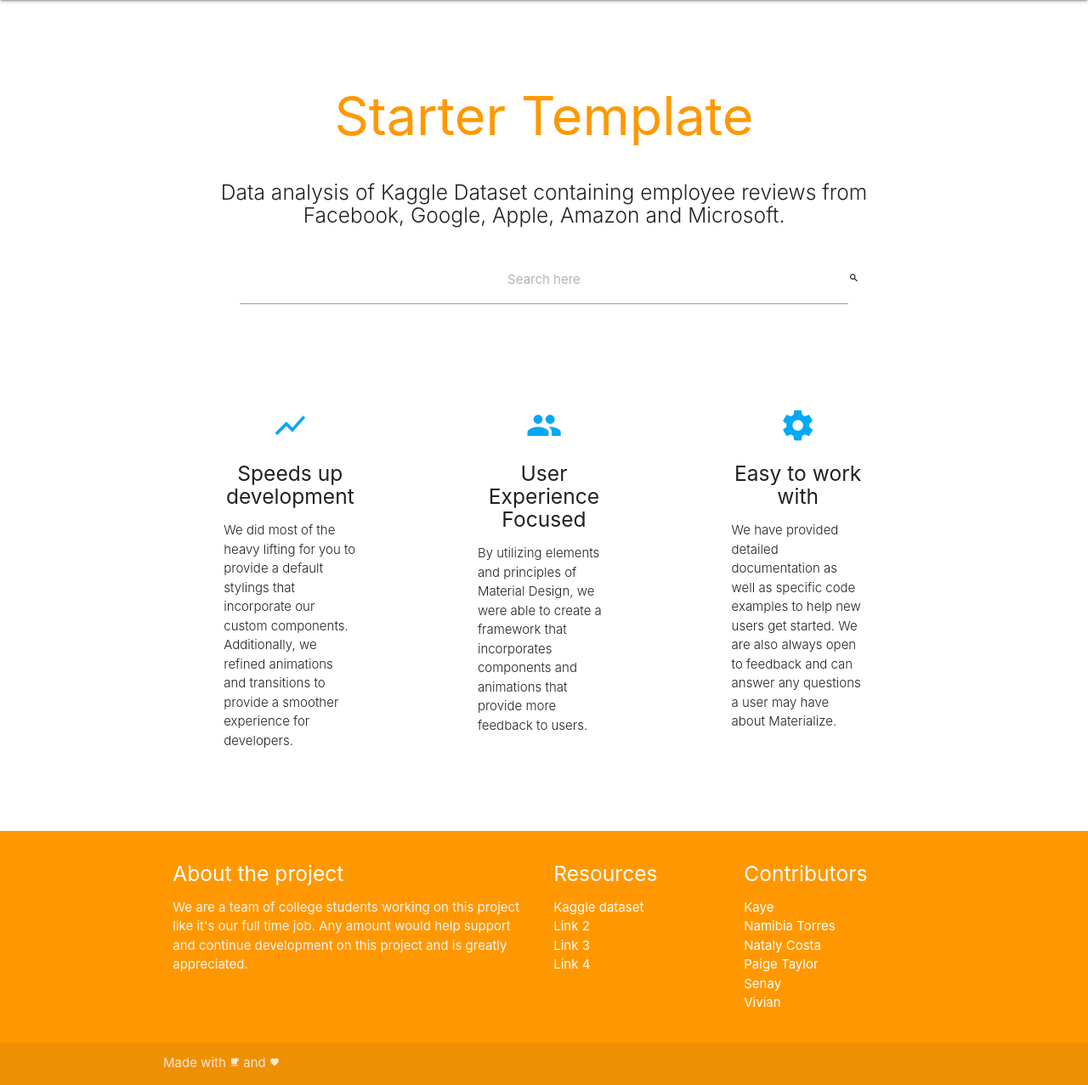
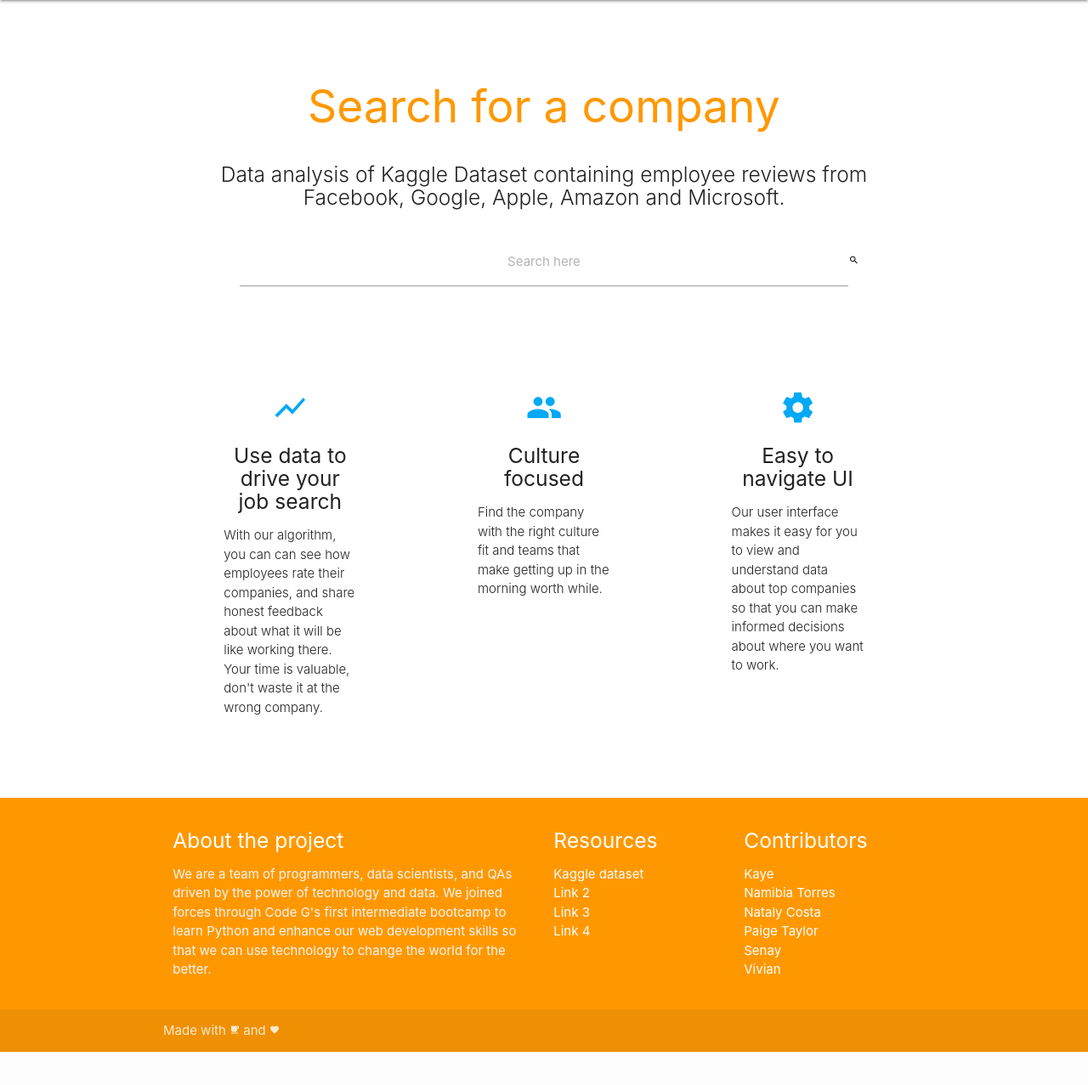
Before and after one commit to NamibiaLT/Code_G_Final_Project, a Flask app: page / in a window 1280 px wide. Shown: the part 64-1341 px from the top of the page at 85% size. After the commit the page ends 1302 px from the top, so only its background shows below. Run offline with Flask 2, Linux system fonts and the light colour scheme; style sheets or scripts are compiled from the project's sources; some libraries are stand-ins or nearby versions.

Commit message:
Changed template text to actual text

```diff
--- a/reviews_app/backend/templates/index.html
+++ b/reviews_app/backend/templates/index.html
@@ -20,7 +20,7 @@
   <div class="section no-pad-bot" id="index-banner">
     <div class="container first">
       <br><br>
-      <h1 class="header center orange-text">Starter Template</h1>
+      <h2 class="header center orange-text">Search for a company</h2>
       <div class="row center">
         <h5 class="header col s12 light">Data analysis of Kaggle Dataset containing employee reviews from Facebook, Google, Apple, Amazon and Microsoft.</h5>
       </div>
@@ -48,32 +48,30 @@
         <div class="col s12 m4">
           <div class="icon-block">
             <h2 class="center light-blue-text"><i class="material-icons">show_chart</i></h2>
-            <h5 class="center">Speeds up development</h5>
+            <h5 class="center">Use data to drive your job search</h5>
 
-            <p class="light">We did most of the heavy lifting for you to provide a default stylings that incorporate
-              our custom components. Additionally, we refined animations and transitions to provide a smoother
-              experience for developers.</p>
+            <p class="light">
+              With our algorithm, you can can see how employees rate their companies, and share honest feedback about what it will be like working there.
+              Your time is valuable, don't waste it at the wrong company.</p>
           </div>
         </div>
 
         <div class="col s12 m4">
           <div class="icon-block">
             <h2 class="center light-blue-text"><i class="material-icons">group</i></h2>
-            <h5 class="center">User Experience Focused</h5>
+            <h5 class="center">Culture focused</h5>
 
-            <p class="light">By utilizing elements and principles of Material Design, we were able to create a
-              framework that incorporates components and animations that provide more feedback to users.</p>
+            <p class="light"> Find the company with the right culture fit and teams that make getting up in the morning worth while.
+              </p>
           </div>
         </div>
 
         <div class="col s12 m4">
           <div class="icon-block">
             <h2 class="center light-blue-text"><i class="material-icons">settings</i></h2>
-            <h5 class="center">Easy to work with</h5>
+            <h5 class="center">Easy to navigate UI</h5>
 
-            <p class="light">We have provided detailed documentation as well as specific code examples to help new
-              users get started. We are also always open to feedback and can answer any questions a user may have about
-              Materialize.</p>
+            <p class="light">Our user interface makes it easy for you to view and understand data about top companies so that you can make informed decisions about where you want to work.</p>
           </div>
         </div>
       </div>
@@ -87,9 +85,7 @@
       <div class="row">
         <div class="col l6 s12">
           <h5 class="white-text">About the project</h5>
-          <p class="grey-text text-lighten-4">We are a team of college students working on this project like it's our
-            full time job. Any amount would help support and continue development on this project and is greatly
-            appreciated.</p>
+          <p class="grey-text text-lighten-4">We are a team of programmers, data scientists, and QAs driven by the power of technology and data. We joined forces through Code G's first intermediate bootcamp to learn Python and enhance our web development skills so that we can use technology to change the world for the better.</p>
 
 
         </div>
```
